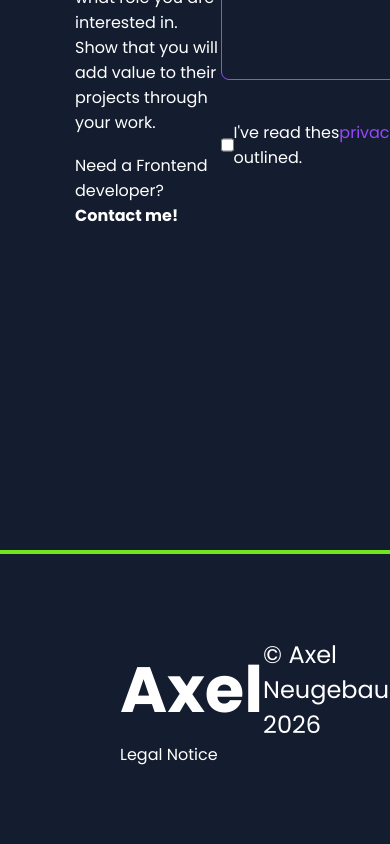
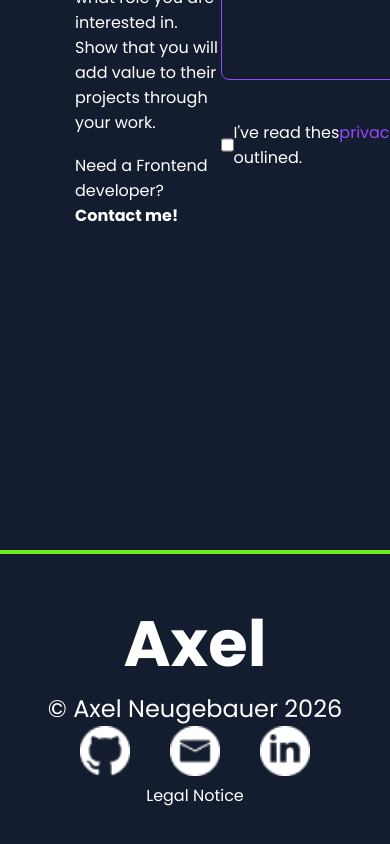
Before and after one commit to Axel-ne/Portfolio, an Angular app: page / in a window 390 px wide. Shown: the part 4419-5263 px from the top of the page. Built offline with nearby package versions, Linux system fonts and the light colour scheme.

Commit message:
feat: make footer responsive on mobile

```diff
--- a/src/app/components/footer/footer.scss
+++ b/src/app/components/footer/footer.scss
@@ -49,3 +49,15 @@ a{
     color: white;
     font-family: poppins;
 }
+
+@media (min-width: 320px) and (max-width: 767px) {
+    footer{
+        padding: 0;
+    }
+    .footer-content-wrapper{
+        flex-direction: column;
+    }
+    .legal-notice-wrapper{
+        justify-content: center;
+    }
+}
```
